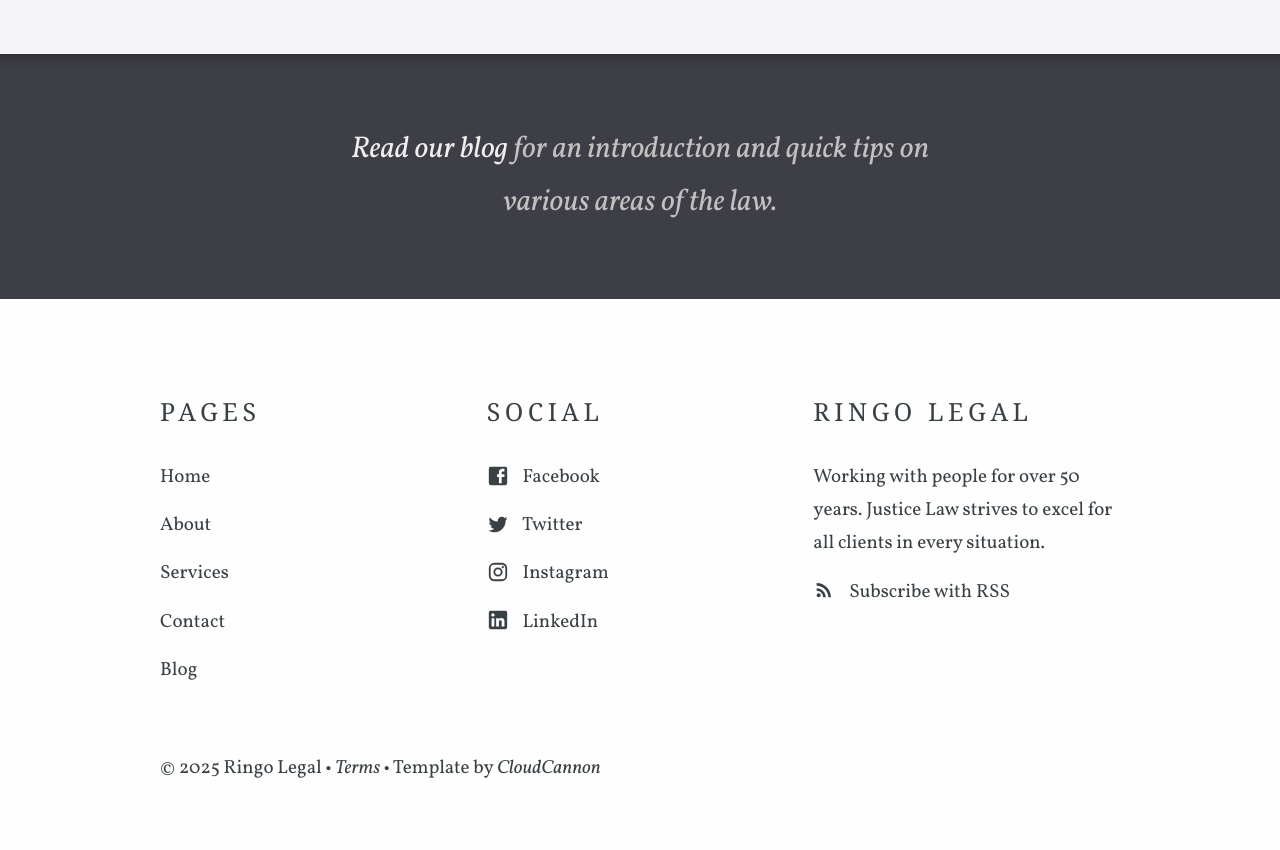
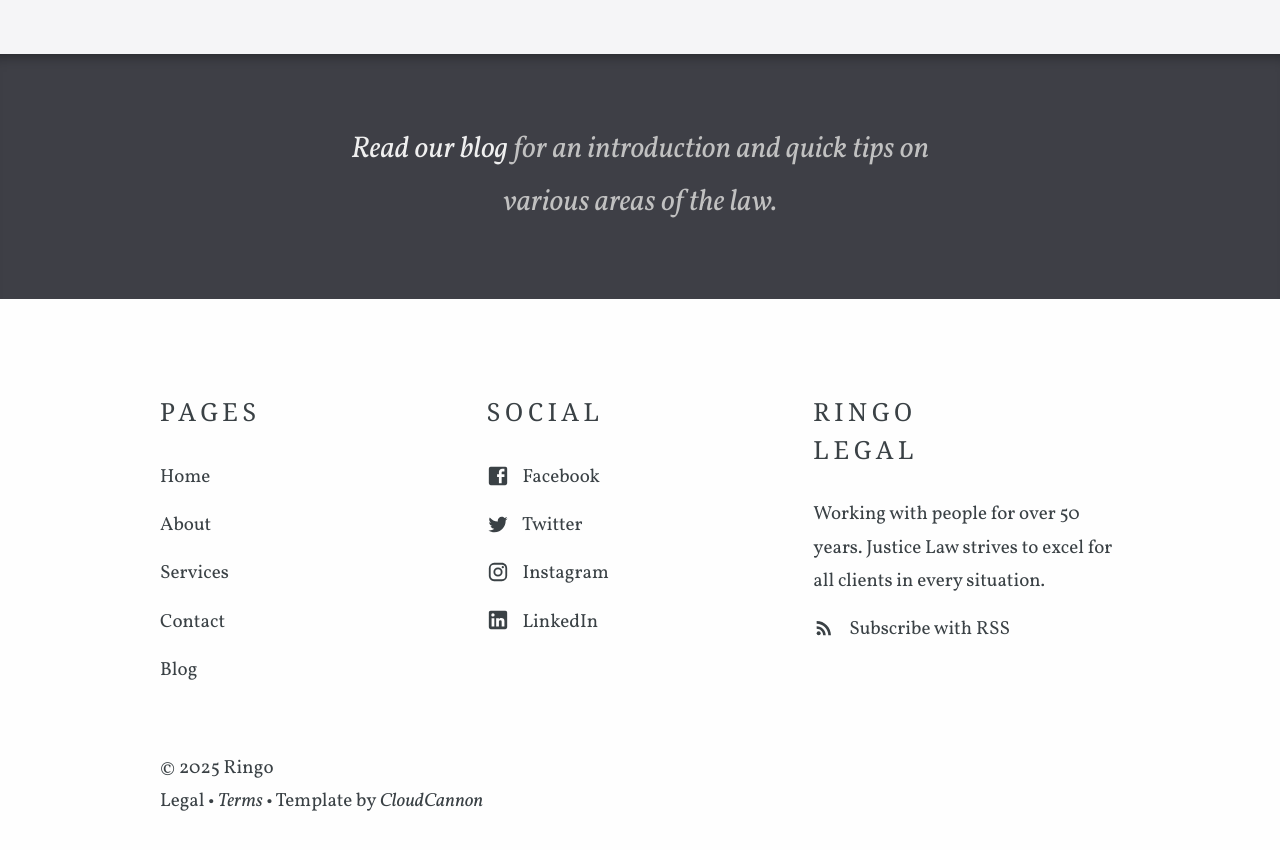
Before and after one commit to superlooper615/superlooper615.github.io, a Jekyll site: the page built from contact-success.html, in a window 1280 px wide and 900 px high, scrolled down 664 px. Shown: the top 850 px of the window. Built offline with Jekyll 4.4.1, drawn with Linux system fonts in a browser that asks for light colours; some web fonts are replaced; some of the changed text lies outside the part shown.

```diff
--- a/_data/company.yml
+++ b/_data/company.yml
@@ -1,4 +1,4 @@
-title: Ringo Legal
+title: Ringo <br>Legal
 description: Working with people for over 50 years. Justice Law strives to excel for all clients in every situation.
 contact_email_address: contact@example.com
 phone: (03) 123 4567
--- a/index.html
+++ b/index.html
@@ -20,7 +20,7 @@ _options:
 ---
 
 <div class="editable">
-	<p>This is the <strong>Ringo <br>Legal</strong>. Justice is strong foundation for the web presence of a law firm or business. It's filled with fictitious example content to get you started.</p>
+	<p>This is the <strong>Ringo Legal</strong>. Justice is strong foundation for the web presence of a law firm or business. It's filled with fictitious example content to get you started.</p>
 
 	<p>Justice Law is professional representation. Practicing for over 50 years, our team have the knowledge and skills to get you results.</p>
 </div>
```
